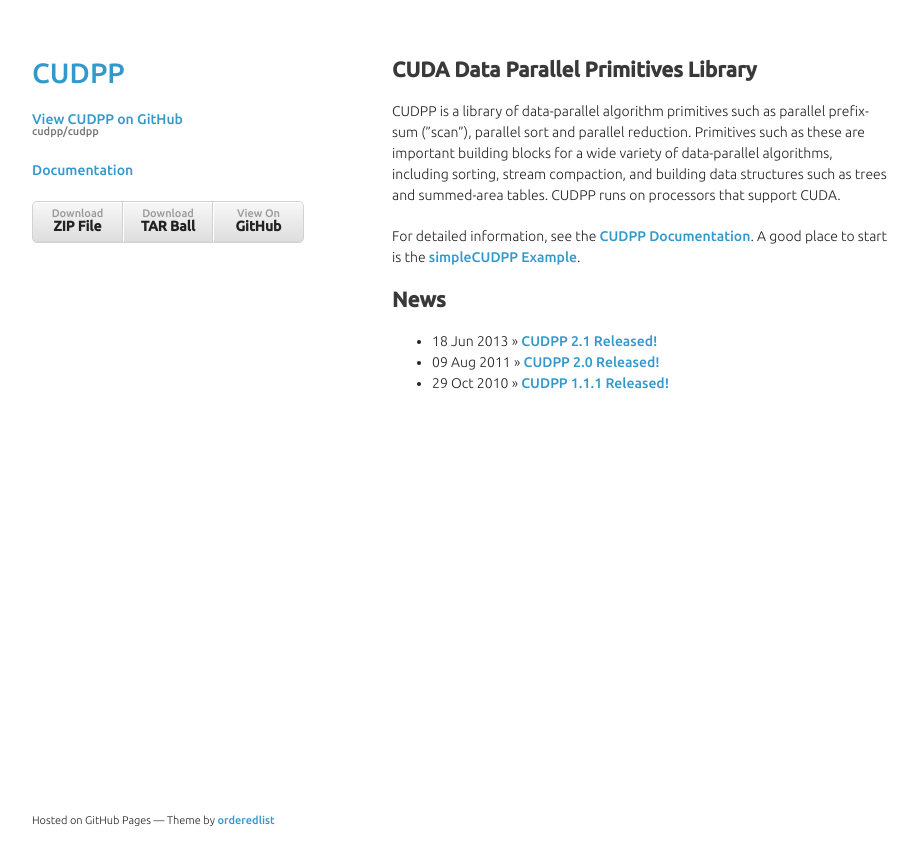
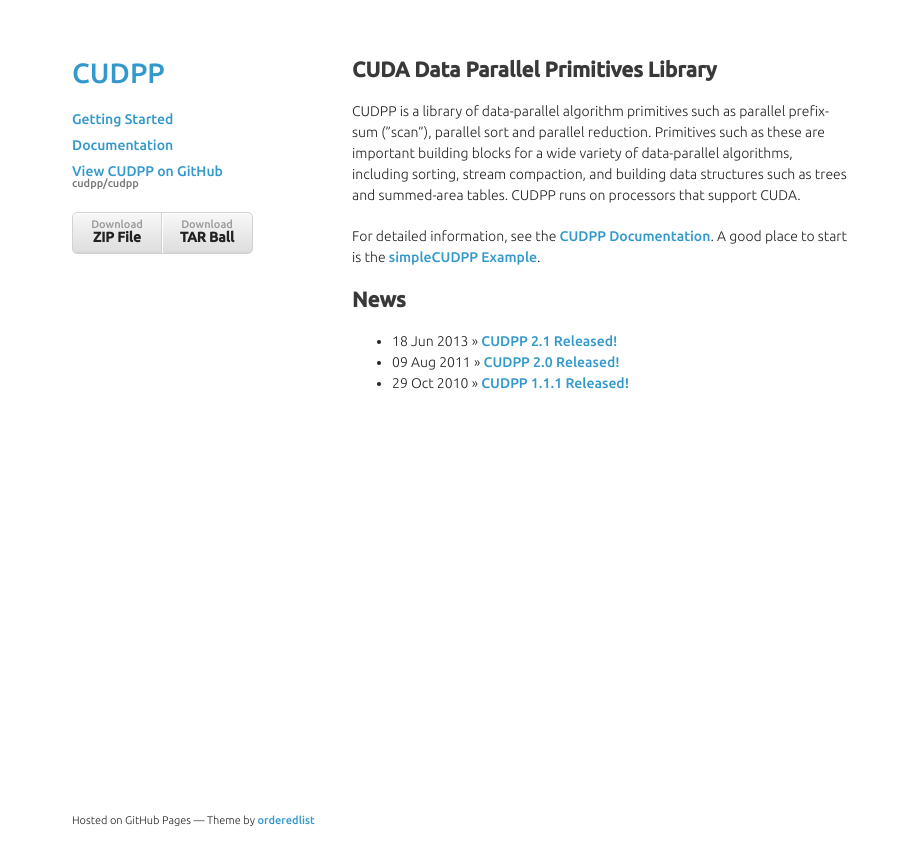
Before and after one commit to cudpp/cudpp.github.io, a Jekyll site: the page built from index.html, in a window 1280 px wide. Shown: the top 865 px of the page, without its empty margins (178-1096 px from the left). Built offline with Jekyll 4.4.1, drawn with Linux system fonts in a browser that asks for light colours.

Commit message:
Cleaned up links and styles

```diff
--- a/_includes/sidebar.html
+++ b/_includes/sidebar.html
@@ -1,11 +1,12 @@
 <h1><a href="/">{{ site.name }}</a></h1>
+
+<p class="view"><a href="http://cudpp.github.io/cudpp/2.1/example_simple_c_u_d_p_p.html">Getting Started</a></p>
+
+<p class="view"><a href="http://cudpp.github.io/cudpp/2.1/">Documentation</a></p>
 
 <p class="view"><a href="http://github.com/cudpp/cudpp">View CUDPP on GitHub <small>cudpp/cudpp</small></a></p>
 
-<p><a href="http://cudpp.github.io/cudpp/2.0/">Documentation</a></p>
-
 <ul>
-  <li><a href="https://github.com/cudpp/cudpp/zipball/master">Download <strong>ZIP File</strong></a></li>
-  <li><a href="https://github.com/cudpp/cudpp/tarball/master">Download <strong>TAR Ball</strong></a></li>
-  <li><a href="http://github.com/cudpp/cudpp">View On <strong>GitHub</strong></a></li>
+  <li><a href="https://github.com/cudpp/cudpp/zipball/2.1">Download <strong>ZIP File</strong></a></li>
+  <li><a href="https://github.com/cudpp/cudpp/tarball/2.1">Download <strong>TAR Ball</strong></a></li>
 </ul>
--- a/css/styles.css
+++ b/css/styles.css
@@ -55,7 +55,7 @@ a:hover small {
 }
 
 .wrapper {
-  width:860px;
+  width:780px;
   margin:0 auto;
 }
 
@@ -105,9 +105,14 @@ img {
 }
 
 header {
-  width:270px;
+  width:180px;
   float:left;
   position:fixed;
+}
+
+
+header p {
+  margin-bottom: 5px;
 }
 
 header ul {
@@ -127,22 +132,24 @@ header ul {
   border-radius:5px;
   border:1px solid #d2d2d2;
   box-shadow:inset #fff 0 1px 0, inset rgba(0,0,0,0.03) 0 -1px 0;
-  width:270px;
+  width:179px;
+  margin-top: 20px;
 }
 
 header li {
   width:89px;
   float:left;
-  border-right:1px solid #d2d2d2;
   height:40px;
 }
 
 header li:first-child a {
+  border-right:1px solid #d2d2d2;
   border-radius:5px 0 0 5px;
 }
 
 header li:last-child a {
   border-radius:0 5px 5px 0;
+  border-right: 0px;
 }
 
 header ul a {
--- a/index.html
+++ b/index.html
@@ -7,7 +7,7 @@ title: CUDPP
 
 <p>CUDPP is a library of data-parallel algorithm primitives such as parallel prefix-sum (”scan”), parallel sort and parallel reduction. Primitives such as these are important building blocks for a wide variety of data-parallel algorithms, including sorting, stream compaction, and building data structures such as trees and summed-area tables. CUDPP runs on processors that support CUDA.</p>
 
-<p>For detailed information, see the <a href="http://cudpp.github.io/cudpp/2.0/">CUDPP Documentation</a>. A good place to start is the <a href="http://cudpp.github.io/cudpp/2.0/example_simple_c_u_d_p_p.html">simpleCUDPP Example</a>.
+<p>For detailed information, see the <a href="http://cudpp.github.io/cudpp/2.1/">CUDPP Documentation</a>. A good place to start is the <a href="http://cudpp.github.io/cudpp/2.1/example_simple_c_u_d_p_p.html">simpleCUDPP Example</a>.
 
 <div id="home">
   <h2>News</h2>
```
